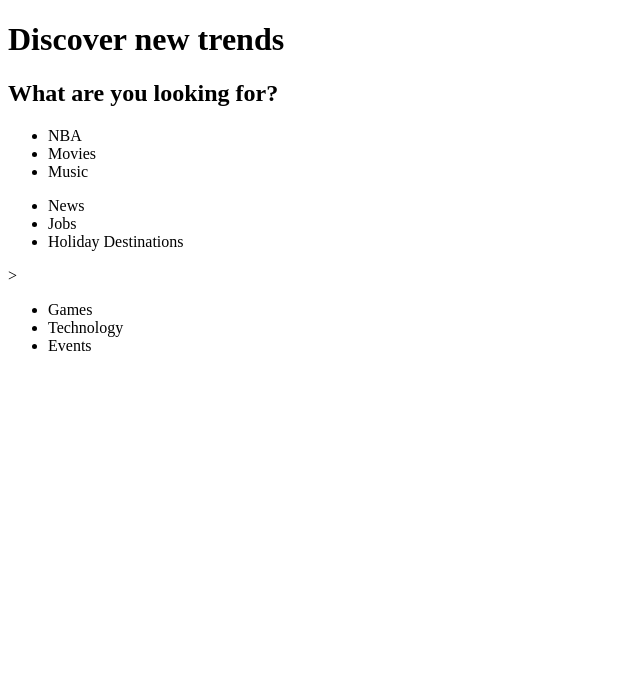
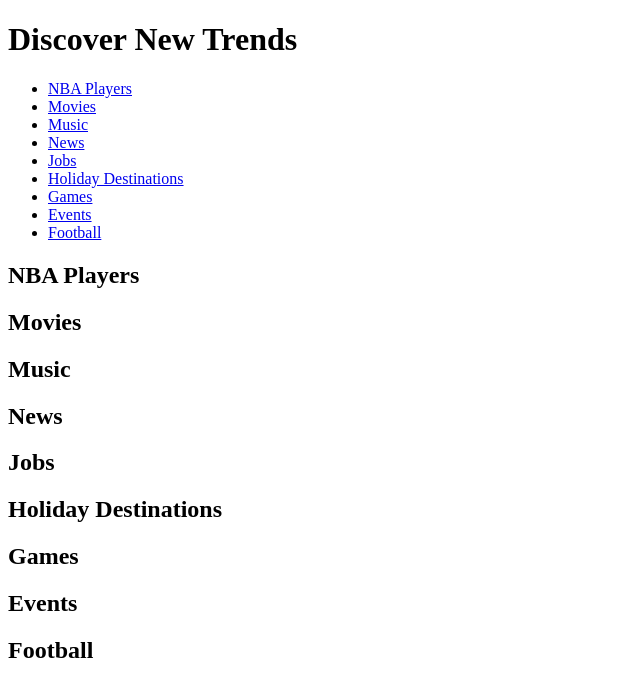
Before and after one commit to jeffetale/Phase-1-Project, a plain HTML site: page trends.html in a window 1280 px wide. Shown: the whole page, without its empty margins (0-640 px from the left). Drawn offline with Linux system fonts and the light colour scheme.

Commit message:
Added simple HTML

```diff
--- a/trends.html
+++ b/trends.html
@@ -3,36 +3,72 @@
 <head>
   <meta charset="UTF-8">
   <meta name="viewport" content="width=device-width, initial-scale=1.0">
-    <title>TRENDS</title>
-    <link rel="stylesheet" href="./trends.css">
+  <title>Trends</title>
+  <link rel="stylesheet" href="trends.css">
 </head>
 <body>
   <header>
-        <h1>Discover new trends</h1>
+    <h1>Discover New Trends</h1>
+    <nav>
+      <ul>
+        <li><a href="#nba">NBA Players</a></li>
+        <li><a href="#movies">Movies</a></li>
+        <li><a href="#music">Music</a></li>
+        <li><a href="#news">News</a></li>
+        <li><a href="#jobs">Jobs</a></li>
+        <li><a href="#destinations">Holiday Destinations</a></li>
+        <li><a href="#games">Games</a></li>
+        <li><a href="#events">Events</a></li>
+        <li><a href="#football">Football</a></li>
+      </ul>
+    </nav>
   </header>
+
   <main>
-        <div id="userInputs">
-            <h2>What are you looking for?</h2>
-            <div id="currrentTrends">
-                <ul>
-                    <li>NBA</li>
-                    <li>Movies</li>
-                    <li>Music</li>
-                </ul>
-                <ul>
-                    <li>News</li>
-                    <li>Jobs</li>
-                    <li>Holiday Destinations</li>
-                </ul>>
-                <ul>
-                    <li>Games</li>
-                    <li>Technology</li>
-                    <li>Events</li>
-                </ul>
-            </div>
-        </div>
+    <section id="nba">
+      <h2>NBA Players</h2>
+      <!-- content -->
+    </section>
+
+    <section id="movies">
+      <h2>Movies</h2>
+      <!-- content  -->
+    </section>
+
+    <section id="music">
+      <h2>Music</h2>
+      <!--  content  -->
+    </section>
+
+    <section id="News">
+        <h2>News</h2>
+      <!-- content -->
+    </section>
+
+    <section id="Jobs">
+        <h2>Jobs</h2>
+        <!-- Content -->
+    </section>
+
+    <section id="Holiday Destinations">
+        <h2>Holiday Destinations</h2>
+    </section>
+
+    <section id="Games">
+        <h2>Games</h2>
+    </section>
+
+    <section id="Events">
+        <h2>Events</h2>
+    </section>
+
+    <section id="Football">
+        <h2>Football</h2>
+    </section>
+
   </main>
 
+  <script src="trends.js"></script>
 
 </body>
 </html>
```
Also changed, not shown: index.html (added, +1 -0 lines), trends.css (deleted), trends.js (deleted). Lines whose indentation alone changed are shown as unchanged.
